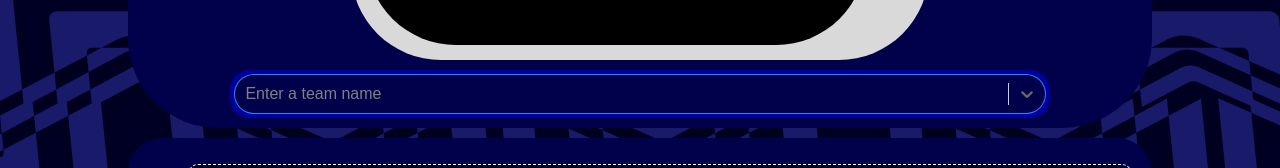
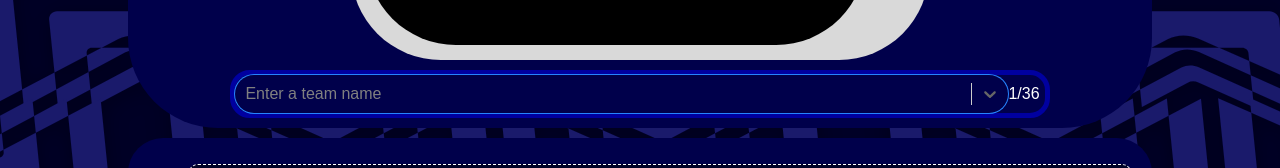
Before and after one commit to stepenka/footble, a React (Vite) app in the folder footble/: page / in a window 1280 px wide. Shown: the part 587-755 px from the top of the page. Built offline with nearby package versions, Linux system fonts and the light colour scheme; a web font is replaced by a local one.

Commit message:
Added event listener

```diff
--- a/footble/src/App.jsx
+++ b/footble/src/App.jsx
@@ -57,6 +57,8 @@ const App = () => {
           setAllTeams={setAllTeams}
           allDone={allDone}
           baseDone={baseDone}
+          easyLeft={teams.length}
+          hardLeft={extras.length}
         />
       )}
     </>
--- a/footble/src/components/Banner/Banner.jsx
+++ b/footble/src/components/Banner/Banner.jsx
@@ -1,4 +1,4 @@
-import React from "react";
+import React, { useEffect } from "react";
 import "./Banner.css";
 import { dap } from "../../assets";
 
@@ -10,6 +10,24 @@ const Banner = (props) => {
       props.setAllTeams(true);
     }
   };
+
+  useEffect(() => {
+    const handleKeyUp = (e) => {
+      if (
+        e.key === "Enter" &&
+        !props.allDone &&
+        !(!props.allTeams && props.baseDone)
+      ) {
+        props.playAgain();
+      }
+    };
+
+    document.addEventListener("keyup", handleKeyUp);
+
+    return () => {
+      document.removeEventListener("keyup", handleKeyUp);
+    };
+  }, []);
 
   return (
     <div className="modal">
--- a/footble/src/components/Header/Header.css
+++ b/footble/src/components/Header/Header.css
@@ -102,3 +102,8 @@ header {
   padding: 5px;
   font-size: 32px;
 }
+
+.tracker {
+  margin: auto;
+  padding-right: 5px;
+}
--- a/footble/src/components/Header/Header.jsx
+++ b/footble/src/components/Header/Header.jsx
@@ -26,8 +26,6 @@ const Header = (props) => {
     hard,
     setHard,
   } = useFootble(props.solution, [...props.json, ...props.extras]);
-
-  //   console.log(props.json);
 
   const change = (event) => {
     setCurrentGuess(event);
@@ -165,6 +163,16 @@ const Header = (props) => {
                   filterOption={filterOptions}
                   styles={customStyles}
                 />
+                {props.allTeams ? (
+                  <span className="tracker">
+                    {squads.length - (props.easyLeft + props.hardLeft)}/
+                    {squads.length}
+                  </span>
+                ) : (
+                  <span className="tracker">
+                    {squads.length - props.easyLeft}/{squads.length}
+                  </span>
+                )}
               </div>
             )}
           </div>
@@ -191,6 +199,7 @@ const Header = (props) => {
             setHard={setHard}
             allTeams={props.allTeams}
             setAllTeams={props.setAllTeams}
+            baseDone={props.baseDone}
           ></Settings>
         )}
         {showHelp && <Help setShowHelp={setShowHelp}></Help>}
--- a/footble/src/components/Navbar/Navbar.jsx
+++ b/footble/src/components/Navbar/Navbar.jsx
@@ -1,4 +1,4 @@
-import React, { useState } from "react";
+import React from "react";
 import "./Navbar.css";
 import { ucl, help, settings, stats } from "../../assets";
 
--- a/footble/src/components/Settings/Settings.jsx
+++ b/footble/src/components/Settings/Settings.jsx
@@ -64,6 +64,7 @@ const Settings = (props) => {
                   id={"toggle2"}
                   checked={props.allTeams}
                   onChange={teamsChange}
+                  disabled={props.baseDone}
                 />
                 <label
                   className="toggleLabel"
```
